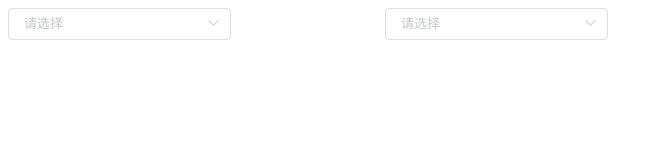
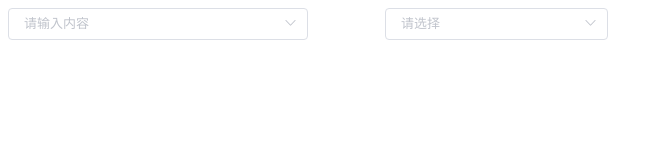
Before and after one commit to ayiaq1/el-tree-select, a Vue app: page / in a window 1280 px wide. Shown: the top 160 px of the page, without its empty margins (0-663 px from the left). Built offline with nearby package versions, Linux system fonts and the light colour scheme.

Commit message:
文档、在线测试更新
文档、在线测试更新

```diff
--- a/package.json
+++ b/package.json
@@ -24,7 +24,8 @@
     "api:open": "vuese serve --open",
     "build": "vue-cli-service build --target lib --name el-tree-select --dest dist src/components/index.js",
     "test:build": "vue-cli-service storybook:build -c config/storybook && rmdir /s/q docs\\storybook-static && move storybook-static docs",
-    "dev": "vue-cli-service storybook:serve -p 1000 -c config/storybook"
+    "test:dev": "vue-cli-service storybook:serve -p 1000 -c config/storybook",
+    "dev": "vue-cli-service serve"
   },
   "dependencies": {
     "element-ui": "2.4.11",
--- a/src/App.vue
+++ b/src/App.vue
@@ -3,11 +3,11 @@
  * @Author: dawdler
  * @Date: 2018-12-19 14:03:03
  * @LastModifiedBy: dawdler
- * @LastEditTime: 2019-07-29 14:46:42
+ * @LastEditTime: 2019-07-30 09:33:55
  -->
 <template>
     <div id="app">
-        <el-tree-select v-model="values" ref="treeSelect"/>
+        <ElTreeSelect v-model="values" :styles="styles" :selectParams="selectParams" :treeParams="treeParams" ref="treeSelect"></ElTreeSelect>
         <el-select multiple v-model="test" placeholder="请选择" @change="_selectChange">
             <el-option v-for="item in treeParams.data" :key="item.testId" :label="item.name" :value="item.testId"></el-option>
         </el-select>
@@ -15,9 +15,9 @@
 </template>
 <style>
 #app {
-    display: flex;
-    justify-content: space-between;
-    width: 600px;
+  display: flex;
+  justify-content: space-between;
+  width: 600px;
 }
 </style>
 <script>
@@ -29,7 +29,7 @@ export default {
                 width: '300px'
             },
             test: '',
-            values: ['11'],
+            values: '',
             selectParams: {
                 clearable: true,
                 placeholder: '请输入内容'
@@ -41,7 +41,23 @@ export default {
                 'default-expand-all': true,
                 'expand-on-click-node': false,
                 'render-content': this._renderFun,
-                data: [],
+                data: [
+                    {
+                        testId: 1,
+                        name: '节点1',
+                        disabled: true,
+                        child: [
+                            {
+                                testId: 111111,
+                                name: '子节点'
+                            }
+                        ]
+                    },
+                    {
+                        testId: 3,
+                        name: '节点3'
+                    }
+                ],
                 props: {
                     children: 'child',
                     label: 'name',
@@ -51,8 +67,8 @@ export default {
             }
         };
     },
-    created() {},
-    mounted() {},
+    created() { },
+    mounted() { },
     methods: {
         // 下拉框修改
         _selectChange(val) {
```
Also changed, not shown: 1 other file (tests, documents, lock files or other folders).
